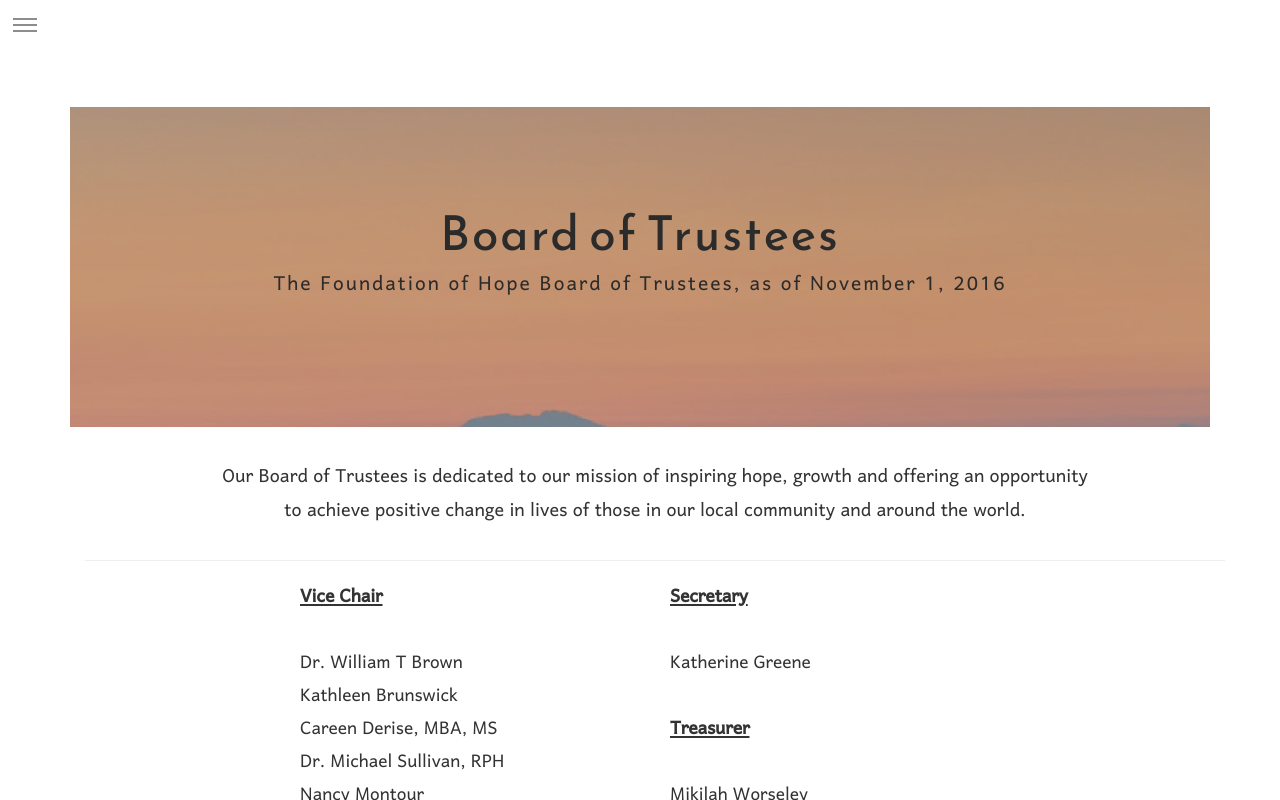
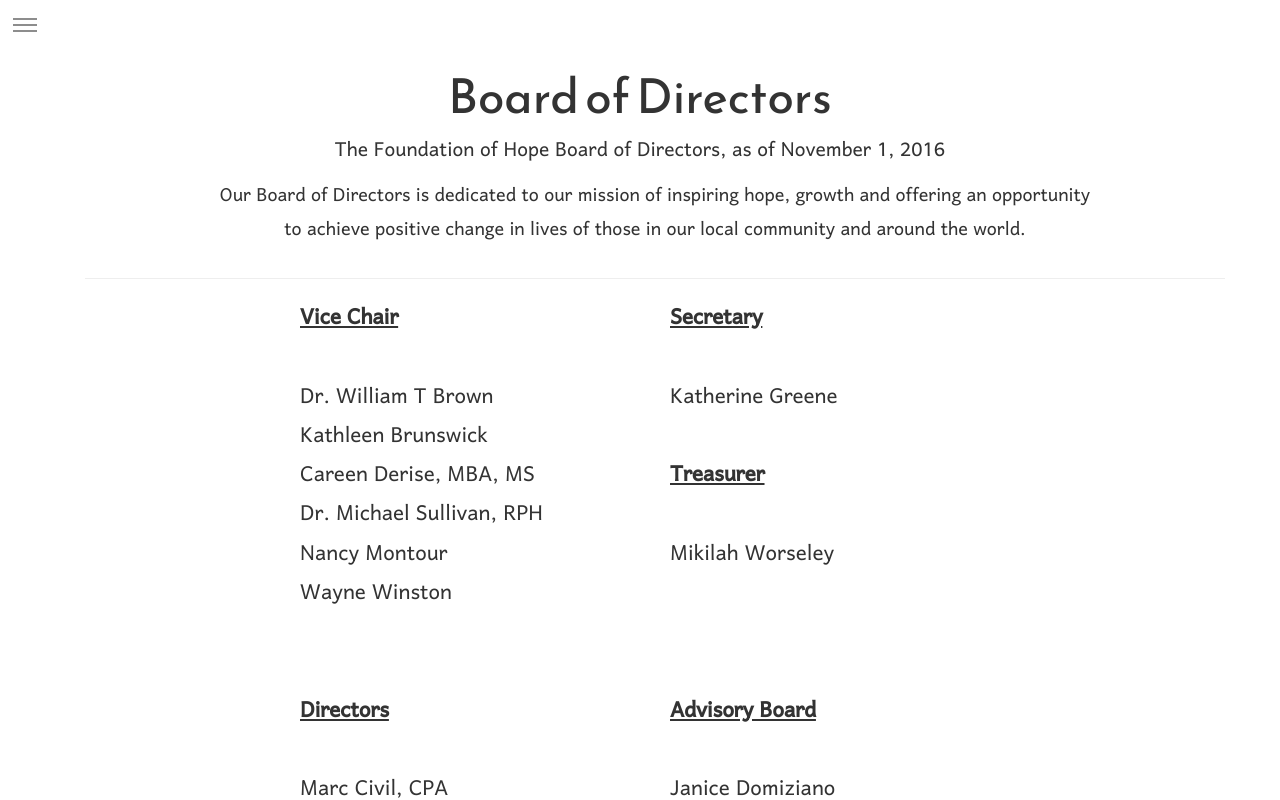
Before and after one commit to Foundation-of-hope/Main-Website, a website: page views/boardofdirectors.html in a window 1280 px wide. Drawn offline with Linux system fonts and the light colour scheme; a web font is replaced by a local one.

Commit message:
Minor Bugfix
+ Changed trustees to directors where applicable

```diff
--- a/views/boardoftrustees.html
+++ b/views/boardofdirectors.html
@@ -13,29 +13,29 @@
 	<nav id="drawer">
 		<ul>
 			<li><a href="index.html">Home</a></li>
-			<li><a href="boardoftrustees.html">Board of Trustees</a></li>
+			<li><a href="boardofdirectors.html">Board of Directors</a></li>
 			<li><a href="">Coming Soon</a></li>
 		</ul>
 	</nav>
 	<div id="page-content">
-		<div class=" container" id="boardoftrustees">
+		<div class=" container" id="boardofDirectors">
 			<div class="hero text-center">
 				<div class="contained">
-					<h1 class="">Board of Trustees</h1>
+					<h1 class="">Board of Directors</h1>
 					<p>
-						The Foundation of Hope Board of Trustees, as of November 1, 2016
+						The Foundation of Hope Board of Directors, as of November 1, 2016
 					</p>
 				</div>
 			</div>
 
 			<div class="section container flex">
 				<p class="text_center">
-					Our Board of Trustees is dedicated to our mission of inspiring hope, growth and offering an opportunity</br>
+					Our Board of Directors is dedicated to our mission of inspiring hope, growth and offering an opportunity</br>
 					to achieve positive change in lives of those in our local community and around the world.
 				</p>
 				<hr/>
 
-				<div id="boardoftrustees" class="sub-section">
+				<div id="boardofDirectors" class="sub-section">
 					<div class="col-md-12 flex_v">
 						<div class="col-md-4">
 							<b><u>Vice Chair</u></b> <br/><br/>
@@ -81,7 +81,6 @@
 							Ofonime Udo-Okon <br/>
 						</div>
 					</div>
-
 				</div>
 			</div>
 		</div>
@@ -91,8 +90,7 @@
 			</div>
 		</footer>
 	</div>
-    <!-- Bootstrap Core JavaScript -->
-	<script stype="text/javascript" src="../js/jquery-3.1.0.min.js"></script>
-	<script stype="text/javascript" src="../js/bootstrap.min.js"></script>
+  <!-- Bootstrap Core JavaScript -->
+	<!-- <script stype="text/javascript" src="../js/bootstrap.min.js"></script> -->
 </body>
 </html>
```
